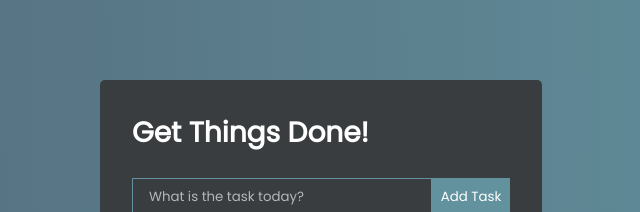
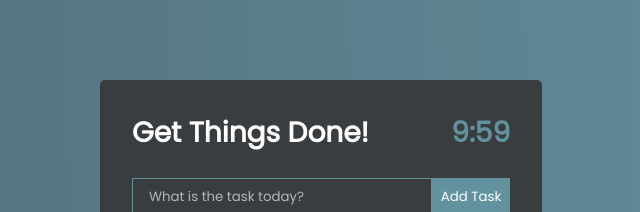
Before and after one commit to alexChachkhiani/todo-list, a React (Vite) app: page / in a window 1280 px wide. Shown: the top 212 px of the page, without its empty margins (319-959 px from the left). Built offline with nearby package versions, Linux system fonts and the light colour scheme.

Commit message:
added time

```diff
--- a/src/App.css
+++ b/src/App.css
@@ -22,10 +22,20 @@ body::-webkit-scrollbar {
   text-align: center;
 }
 
+header {
+  display: flex;
+  flex-direction: row;
+  justify-content: space-between;
+}
+
 h1 {
   color: #fff;
   margin-bottom: 0.5rem;
   font-size: 1.75rem;
+}
+
+.current-time {
+  color: #62929e;
 }
 
 .todo-wrapper {
--- a/src/Components/TodoWrapper.jsx
+++ b/src/Components/TodoWrapper.jsx
@@ -1,4 +1,4 @@
-import React, { useState } from 'react'
+import React, { useEffect, useState } from 'react'
 import { TodoForm } from './TodoForm'
 import { Todo } from './Todo'
 import { v4 as uuidv4 } from 'uuid'
@@ -29,9 +29,18 @@ export const TodoWrapper = () => {
     const editTask = (task, id) => {
       setTodos(todos.map(todo => todo.id === id ? {...todo, task, isEditing: !todo.isEditing} : todo))
     }
+
+    const [time, setTime] = useState(new Date())
+
+    useEffect(() => {
+      setInterval(() => setTime(new Date()), 1000)
+    }, [])
   return (
     <div className="todo-wrapper">
-        <h1>Get Things Done!</h1>
+        <header>
+          <h1>Get Things Done!</h1>
+          <h1 className="current-time">{time.getHours() + ":" + time.getMinutes()}</h1>
+        </header>
         <TodoForm addTodo={addTodo}/>
         {todos.map((todo, index) => (
           todo.isEditing ? (
```
